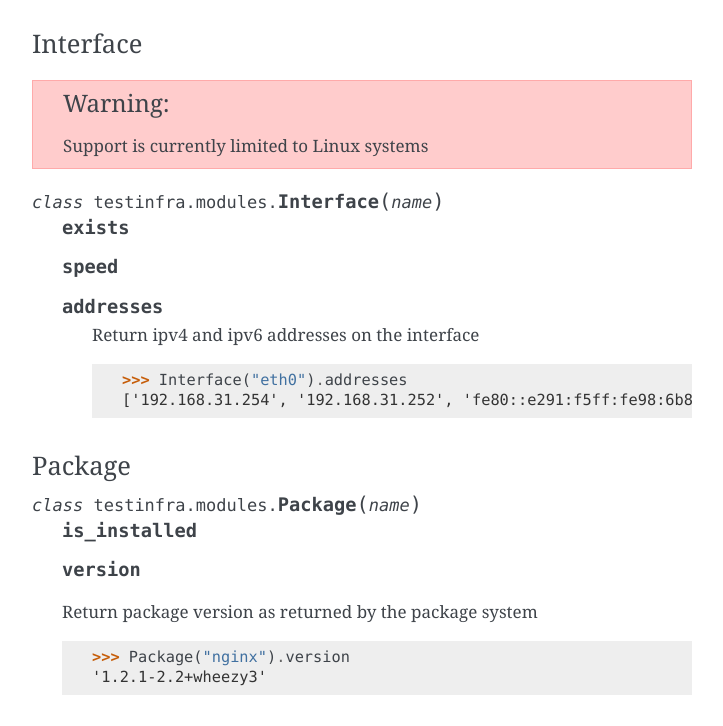
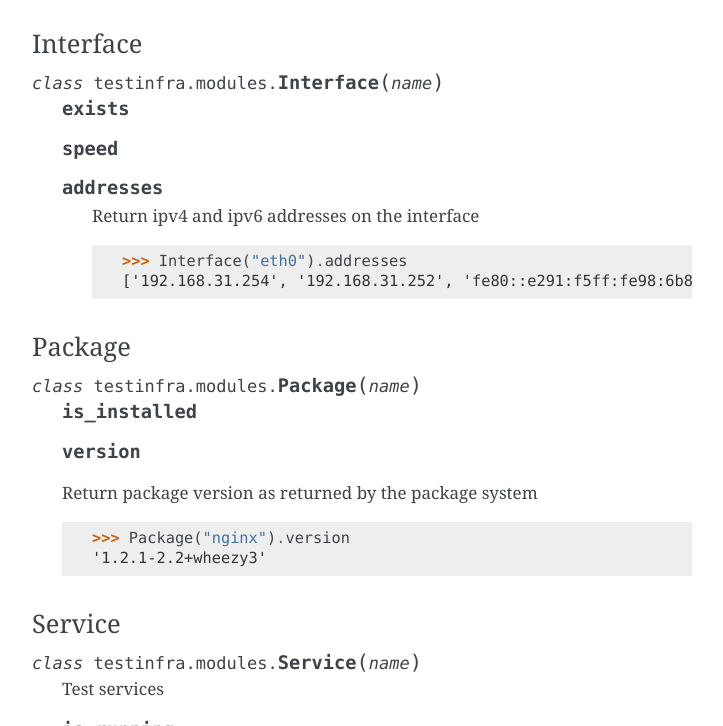
Before and after one commit to pytest-dev/pytest-testinfra, a Sphinx documentation site: the page built from doc/source/index.rst, in a window 1280 px wide and 900 px high, scrolled down 4033 px, cut to the strip 174-900 px from the top of the window. Shown: the whole strip, without its empty margins (388-1111 px from the left). Built offline with Sphinx 7.4.7, drawn with Linux system fonts in a browser that asks for light colours.

Commit message:
doc update

```diff
--- a/doc/source/index.rst
+++ b/doc/source/index.rst
@@ -138,8 +139,6 @@ Group
 
 Interface
 ~~~~~~~~~
-
-.. warning:: Support is currently limited to Linux systems
 
 .. class:: testinfra.modules.Interface(name)
 
```
Also changed, not shown: other parts of doc/source/index.rst (+1 -0 lines).
